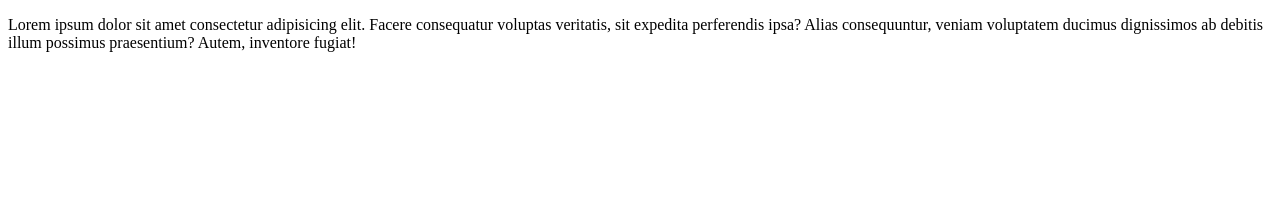
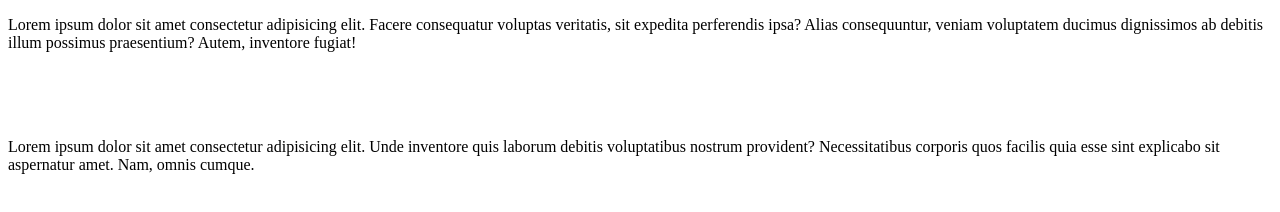
Before and after one commit to chinocastro/comision-69185, a plain HTML site: page index.html in a window 1280 px wide. Drawn offline with Linux system fonts and the light colour scheme.

Commit message:
nueva version de index

```diff
--- a/index.html
+++ b/index.html
@@ -27,5 +27,9 @@
         <div class="hijo"><img src="" alt=""></div>
         <div class="hijo"><img src="" alt=""></div>
     </div>
+
+    <div>
+        <p>Lorem ipsum dolor sit amet consectetur adipisicing elit. Unde inventore quis laborum debitis voluptatibus nostrum provident? Necessitatibus corporis quos facilis quia esse sint explicabo sit aspernatur amet. Nam, omnis cumque.</p>
+    </div>
 </body>
 </html>
```
